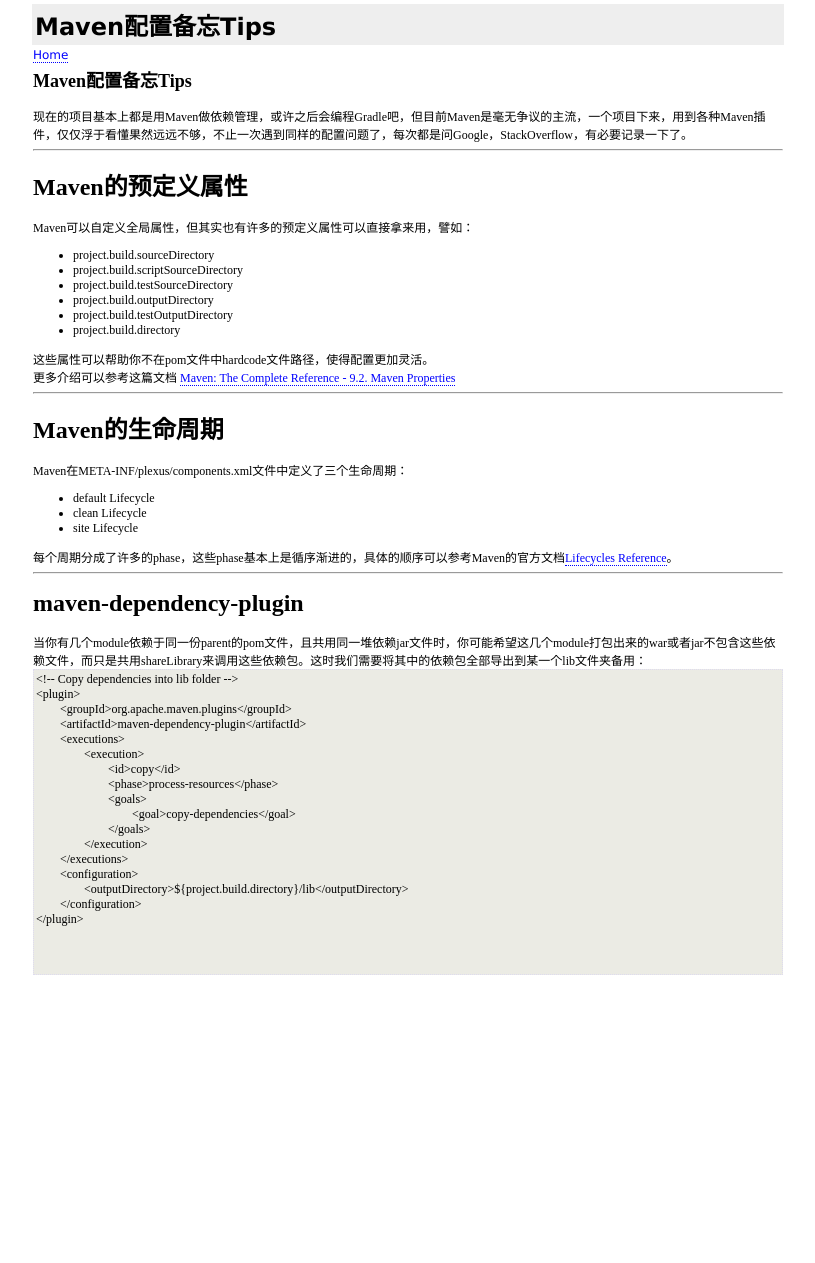
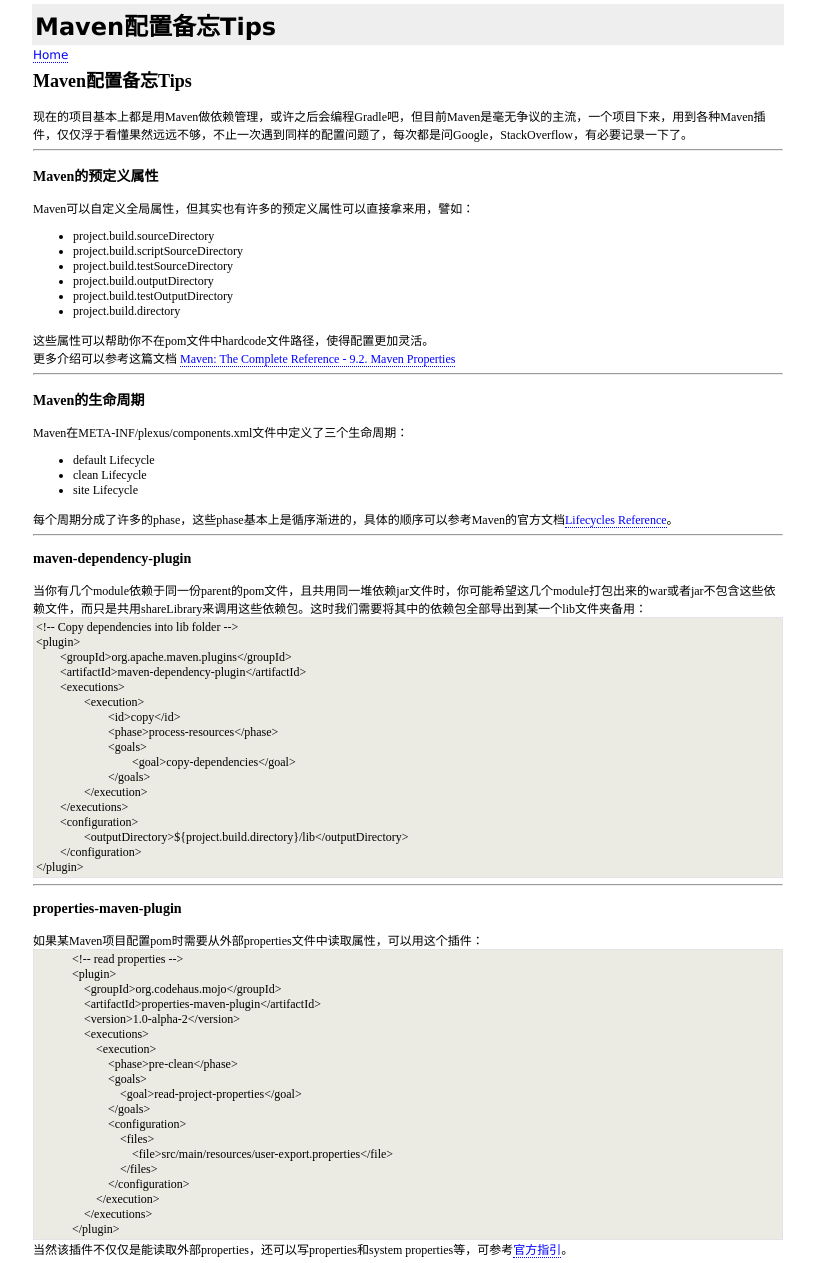
Before and after one commit to CS326-OSUF16/test2-dfb-osu, a Jekyll site: the page built from _posts/2016-08-15-Maven使用备忘tips.html, in a window 1280 px wide. Shown: the whole page, without its empty margins (232-1047 px from the left). Built offline with Jekyll 4.4.1, drawn with Linux system fonts in a browser that asks for light colours; before the commit the page ends 980 px from its top, so only the background shows below that.

Commit message:
Update 2016-08-15-Maven使用备忘tips.html

```diff
--- a/_posts/2016-08-15-Maven使用备忘tips.html
+++ b/_posts/2016-08-15-Maven使用备忘tips.html
@@ -13,7 +13,7 @@
 <h2>{{ page.title }}</h2>
 现在的项目基本上都是用Maven做依赖管理，或许之后会编程Gradle吧，但目前Maven是毫无争议的主流，一个项目下来，用到各种Maven插件，仅仅浮于看懂果然远远不够，不止一次遇到同样的配置问题了，每次都是问Google，StackOverflow，有必要记录一下了。<br/>
 <hr/>
-<h1>Maven的预定义属性</h1>
+<h3>Maven的预定义属性</h3>
 Maven可以自定义全局属性，但其实也有许多的预定义属性可以直接拿来用，譬如：<br/>
 <ul>
     <li>project.build.sourceDirectory
@@ -26,7 +26,7 @@
 这些属性可以帮助你不在pom文件中hardcode文件路径，使得配置更加灵活。<br/>
 更多介绍可以参考这篇文档 <a href="http://books.sonatype.com/mvnref-book/reference/resource-filtering-sect-properties.html" target="_blank" title="Maven: The Complete Reference - 9.2. Maven Properties">Maven: The Complete Reference - 9.2. Maven Properties</a><br/>
 <hr/>
-<h1>Maven的生命周期</h1>
+<h3>Maven的生命周期</h3>
 Maven在META-INF/plexus/components.xml文件中定义了三个生命周期：
 <ul>
 	<li>default Lifecycle
@@ -35,9 +35,9 @@
 </ul>
 每个周期分成了许多的phase，这些phase基本上是循序渐进的，具体的顺序可以参考Maven的官方文档<a href="http://maven.apache.org/ref/3.3.9/maven-core/lifecycles.html" title="Maven生命周期官方说明" target="_blank">Lifecycles Reference</a>。<br/>
 <hr/>
-<h1>maven-dependency-plugin</h1>
+<h3>maven-dependency-plugin</h3>
 当你有几个module依赖于同一份parent的pom文件，且共用同一堆依赖jar文件时，你可能希望这几个module打包出来的war或者jar不包含这些依赖文件，而只是共用shareLibrary来调用这些依赖包。这时我们需要将其中的依赖包全部导出到某一个lib文件夹备用：
-<textarea rows=20>
+<textarea rows=17>
 <!-- Copy dependencies into lib folder -->
 <plugin>
 	<groupId>org.apache.maven.plugins</groupId>
@@ -56,3 +56,28 @@
 	</configuration>
 </plugin>
 </textarea>
+<hr/>
+<h3>properties-maven-plugin</h3>
+如果某Maven项目配置pom时需要从外部properties文件中读取属性，可以用这个插件：<br/>
+<textarea rows=19>
+            <!-- read properties -->
+            <plugin>
+                <groupId>org.codehaus.mojo</groupId>
+                <artifactId>properties-maven-plugin</artifactId>
+                <version>1.0-alpha-2</version>
+                <executions>
+                    <execution>
+                        <phase>pre-clean</phase>
+                        <goals>
+                            <goal>read-project-properties</goal>
+                        </goals>
+                        <configuration>
+                            <files>
+                                <file>src/main/resources/user-export.properties</file>
+                            </files>
+                        </configuration>
+                    </execution>
+                </executions>
+            </plugin>
+</textarea>
+当然该插件不仅仅是能读取外部properties，还可以写properties和system properties等，可参考<a href="http://www.mojohaus.org/properties-maven-plugin/" target="_blank">官方指引</a>。</br>
```
